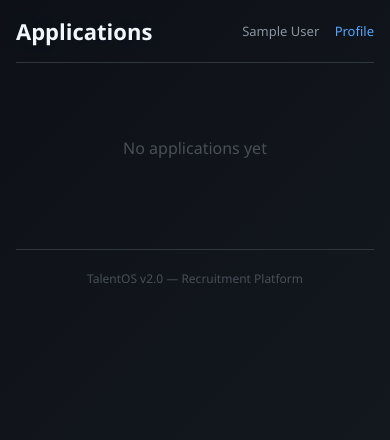
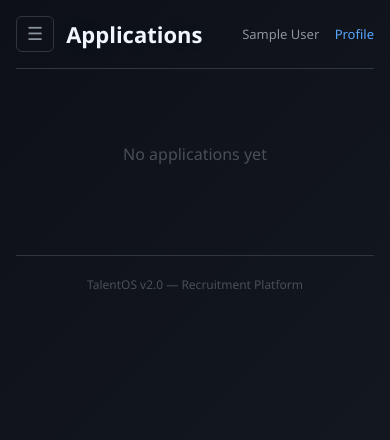
Before and after one commit to Anesh2302/talentos, a Flask app: page /applications in a window 390 px wide. Shown: the top 440 px of the page. Run offline with Flask 3, Linux system fonts and the light colour scheme; the visitor is signed in with stand-in values (Sample User, id 1); data that the repository does not hold is empty.

Commit message:
Add auto open/close sidebar nav animation

```diff
--- a/talentos/templates/base.html
+++ b/talentos/templates/base.html
@@ -6,7 +6,7 @@
   <title>{% block title %}TalentOS{% endblock %}</title>
   <style>
     * { box-sizing: border-box; margin: 0; padding: 0; }
-    body { font-family: 'Segoe UI', Arial, sans-serif; background: linear-gradient(135deg, #0d1117 0%, #161b22 100%); color: #c9d1d9; min-height: 100vh; }
+    body { font-family: 'Segoe UI', Arial, sans-serif; background: linear-gradient(135deg, #0d1117 0%, #161b22 100%); color: #c9d1d9; min-height: 100vh; overflow-x: hidden; }
     @keyframes fadeIn { from { opacity: 0; transform: translateY(12px); } to { opacity: 1; transform: translateY(0); } }
     @keyframes slideIn { from { opacity: 0; transform: translateX(-20px); } to { opacity: 1; transform: translateX(0); } }
     @keyframes pulse { 0%, 100% { transform: scale(1); } 50% { transform: scale(1.05); } }
@@ -14,17 +14,29 @@
     @keyframes spin { to { transform: rotate(360deg); } }
     @keyframes float { 0%, 100% { transform: translateY(0); } 50% { transform: translateY(-4px); } }
     @keyframes glow { 0%, 100% { box-shadow: 0 0 5px rgba(88,166,255,0.3); } 50% { box-shadow: 0 0 20px rgba(88,166,255,0.6); } }
+    @keyframes logoSpin { 0% { transform: rotate(0deg); } 100% { transform: rotate(360deg); } }
     .app { display: flex; min-height: 100vh; }
-    .sidebar { width: 240px; background: linear-gradient(180deg, #161b22 0%, #0d1117 100%); border-right: 1px solid #30363d; padding: 20px 0; flex-shrink: 0; animation: slideIn 0.4s ease-out; }
-    .sidebar h2 { color: #58a6ff; padding: 0 20px 20px; font-size: 20px; border-bottom: 1px solid #30363d; margin-bottom: 10px; display: flex; align-items: center; gap: 8px; }
-    .sidebar h2::before { content: "◆"; font-size: 14px; color: #f0883e; animation: pulse 2s infinite; }
-    .sidebar a { display: block; padding: 10px 20px; color: #8b949e; text-decoration: none; font-size: 14px; transition: all 0.25s ease; border-left: 3px solid transparent; position: relative; }
-    .sidebar a:hover { background: linear-gradient(90deg, #1c2128 0%, transparent 100%); color: #58a6ff; border-left-color: #58a6ff; padding-left: 24px; }
+    .sidebar { width: 56px; background: linear-gradient(180deg, #161b22 0%, #0d1117 100%); border-right: 1px solid #30363d; flex-shrink: 0; transition: width 0.35s cubic-bezier(0.4, 0, 0.2, 1); overflow: hidden; position: relative; z-index: 10; }
+    .sidebar::after { content: ""; position: absolute; top: 0; right: 0; bottom: 0; width: 2px; background: linear-gradient(180deg, #58a6ff, #f0883e, #3fb950); opacity: 0; transition: opacity 0.3s; }
+    .sidebar:hover::after, .sidebar.open::after { opacity: 0.3; }
+    .sidebar:hover { width: 240px; }
+    .sidebar.open { width: 240px; }
+    .sidebar-inner { width: 240px; padding: 16px 0; }
+    .sidebar .logo { color: #58a6ff; padding: 4px 18px 16px; font-size: 20px; border-bottom: 1px solid #30363d; margin-bottom: 8px; display: flex; align-items: center; gap: 10px; white-space: nowrap; }
+    .sidebar .logo .diamond { font-size: 14px; color: #f0883e; animation: pulse 2s infinite; flex-shrink: 0; }
+    .sidebar .logo .label, .sidebar a .label { opacity: 0; transition: opacity 0.2s ease; }
+    .sidebar:hover .logo .label, .sidebar:hover a .label, .sidebar.open .logo .label, .sidebar.open a .label { opacity: 1; transition: opacity 0.3s ease 0.15s; }
+    .sidebar a { display: flex; align-items: center; gap: 12px; padding: 10px 18px; color: #8b949e; text-decoration: none; font-size: 14px; transition: all 0.25s ease; border-left: 3px solid transparent; white-space: nowrap; }
+    .sidebar a:hover { background: linear-gradient(90deg, #1c2128 0%, transparent 100%); color: #58a6ff; border-left-color: #58a6ff; padding-left: 22px; }
     .sidebar a.active { background: linear-gradient(90deg, #1c2128 0%, transparent 100%); color: #f0f6fc; border-left-color: #f0883e; font-weight: 600; }
-    .sidebar a .badge { float: right; background: linear-gradient(135deg, #f85149, #da3633); color: #fff; font-size: 11px; padding: 1px 7px; border-radius: 10px; animation: pulse 2s infinite; }
-    .sidebar hr { border: none; border-top: 1px solid #30363d; margin: 10px 20px; opacity: 0.5; }
-    .content { flex: 1; padding: 24px 32px; max-width: 1200px; animation: fadeIn 0.5s ease-out; }
+    .sidebar a .icon { font-size: 16px; width: 20px; text-align: center; flex-shrink: 0; }
+    .sidebar a .badge { margin-left: auto; background: linear-gradient(135deg, #f85149, #da3633); color: #fff; font-size: 11px; padding: 1px 7px; border-radius: 10px; animation: pulse 2s infinite; flex-shrink: 0; }
+    .sidebar hr { border: none; border-top: 1px solid #30363d; margin: 8px 18px; opacity: 0.5; }
+    .content { flex: 1; padding: 24px 32px; max-width: 1200px; animation: fadeIn 0.5s ease-out; min-width: 0; }
     .topbar { display: flex; justify-content: space-between; align-items: center; margin-bottom: 24px; padding-bottom: 16px; border-bottom: 1px solid #30363d; animation: fadeIn 0.6s ease-out; }
+    .topbar-left { display: flex; align-items: center; gap: 12px; }
+    .menu-btn { background: none; border: 1px solid #30363d; color: #8b949e; font-size: 18px; cursor: pointer; padding: 6px 10px; border-radius: 6px; transition: all 0.25s ease; display: none; }
+    .menu-btn:hover { border-color: #58a6ff; color: #58a6ff; }
     .topbar h1 { color: #f0f6fc; font-size: 22px; text-shadow: 0 0 30px rgba(88,166,255,0.1); }
     .topbar .user { color: #8b949e; font-size: 13px; }
     .topbar .user a { color: #58a6ff; text-decoration: none; margin-left: 12px; transition: color 0.2s; }
@@ -88,34 +100,42 @@
     .msg.error::before { content: "✕"; }
     .loading-spinner { display: inline-block; width: 24px; height: 24px; border: 3px solid #30363d; border-top-color: #58a6ff; border-radius: 50%; animation: spin 0.8s linear infinite; }
     .fade-in { animation: fadeIn 0.5s ease-out; }
-    @media (max-width: 768px) { .sidebar { display: none; } .content { padding: 16px; } .form-row { flex-direction: column; } }
+    @media (max-width: 768px) { .sidebar { position: fixed; left: 0; top: 0; bottom: 0; z-index: 100; width: 0; border-right: none; } .sidebar:hover, .sidebar.open { width: 240px; border-right: 1px solid #30363d; } .menu-btn { display: block; } .content { padding: 16px; } .form-row { flex-direction: column; } }
   </style>
 </head>
 <body>
 <div class="app">
-  <div class="sidebar">
-    <h2>TalentOS</h2>
-    <a href="/dashboard" class="{% if active == 'dashboard' %}active{% endif %}">Dashboard</a>
-    <a href="/social/feed" class="{% if active == 'social' %}active{% endif %}">Feed</a>
-    <a href="/social/users" class="{% if active == 'social' or active == 'network' %}active{% endif %}">Network</a>
-    <a href="/jobs" class="{% if active == 'jobs' %}active{% endif %}">Jobs</a>
-    <a href="/companies" class="{% if active == 'companies' %}active{% endif %}">Companies</a>
-    {% if current_user.role in ('admin','recruiter') %}
-    <a href="/applications" class="{% if active == 'applications' %}active{% endif %}">Applications</a>
-    {% endif %}
-    <a href="/messages" class="{% if active == 'messages' %}active{% endif %}">Messages</a>
-    <a href="/profile" class="{% if active == 'profile' %}active{% endif %}">Profile</a>
-    {% if current_user.role == 'admin' %}
-    <hr style="border-color:#30363d;margin:10px 20px;">
-    <a href="/admin/users" class="{% if active == 'admin_users' %}active{% endif %}">Users</a>
-    <a href="/admin/security" class="{% if active == 'admin_security' %}active{% endif %}">Security</a>
-    {% endif %}
-    <hr style="border-color:#30363d;margin:10px 20px;">
-    <a href="/auth/logout">Sign Out</a>
+  <div class="sidebar" id="sidebar">
+    <div class="sidebar-inner">
+      <div class="logo">
+        <span class="diamond">◆</span>
+        <span class="label">TalentOS</span>
+      </div>
+      <a href="/dashboard" class="{% if active == 'dashboard' %}active{% endif %}"><span class="icon">📊</span><span class="label">Dashboard</span></a>
+      <a href="/social/feed" class="{% if active == 'social' %}active{% endif %}"><span class="icon">📰</span><span class="label">Feed</span></a>
+      <a href="/social/users" class="{% if active == 'social' or active == 'network' %}active{% endif %}"><span class="icon">👥</span><span class="label">Network</span></a>
+      <a href="/jobs" class="{% if active == 'jobs' %}active{% endif %}"><span class="icon">💼</span><span class="label">Jobs</span></a>
+      <a href="/companies" class="{% if active == 'companies' %}active{% endif %}"><span class="icon">🏢</span><span class="label">Companies</span></a>
+      {% if current_user.role in ('admin','recruiter') %}
+      <a href="/applications" class="{% if active == 'applications' %}active{% endif %}"><span class="icon">📋</span><span class="label">Applications</span></a>
+      {% endif %}
+      <a href="/messages" class="{% if active == 'messages' %}active{% endif %}"><span class="icon">✉️</span><span class="label">Messages</span></a>
+      <a href="/profile" class="{% if active == 'profile' %}active{% endif %}"><span class="icon">👤</span><span class="label">Profile</span></a>
+      {% if current_user.role == 'admin' %}
+      <hr>
+      <a href="/admin/users" class="{% if active == 'admin_users' %}active{% endif %}"><span class="icon">⚙️</span><span class="label">Users</span></a>
+      <a href="/admin/security" class="{% if active == 'admin_security' %}active{% endif %}"><span class="icon">🔒</span><span class="label">Security</span></a>
+      {% endif %}
+      <hr>
+      <a href="/auth/logout"><span class="icon">🚪</span><span class="label">Sign Out</span></a>
+    </div>
   </div>
   <div class="content">
     <div class="topbar">
-      <h1>{% block heading %}Dashboard{% endblock %}</h1>
+      <div class="topbar-left">
+        <button class="menu-btn" id="menuBtn" onclick="toggleSidebar()">☰</button>
+        <h1>{% block heading %}Dashboard{% endblock %}</h1>
+      </div>
       <div class="user">{{ current_user.name }} <a href="/profile">Profile</a></div>
     </div>
     {% with messages = get_flashed_messages(with_categories=true) %}
@@ -127,5 +147,31 @@
     <div class="footer">TalentOS v2.0 — Recruitment Platform</div>
   </div>
 </div>
+<script>
+let sidebar = document.getElementById('sidebar');
+let closeTimer = null;
+
+sidebar.addEventListener('mouseenter', function() {
+  clearTimeout(closeTimer);
+});
+
+sidebar.addEventListener('mouseleave', function() {
+  closeTimer = setTimeout(function() {
+    if (window.innerWidth <= 768) {
+      sidebar.classList.remove('open');
+    }
+  }, 800);
+});
+
+function toggleSidebar() {
+  sidebar.classList.toggle('open');
+}
+
+document.addEventListener('click', function(e) {
+  if (window.innerWidth <= 768 && !sidebar.contains(e.target) && !e.target.closest('.menu-btn')) {
+    sidebar.classList.remove('open');
+  }
+});
+</script>
 </body>
 </html>
--- a/talentos/templates/login.html
+++ b/talentos/templates/login.html
@@ -140,7 +140,7 @@ function showOtpDialog(email, password, code) {
       else { document.getElementById('otpError').textContent = data.error || 'Invalid OTP'; document.getElementById('otpError').style.display = 'block'; this.disabled = false; this.textContent = 'Verify OTP'; }
     } catch(err) { document.getElementById('otpError').textContent = 'Network error'; document.getElementById('otpError').style.display = 'block'; this.disabled = false; this.textContent = 'Verify OTP'; }
   };
-  document.getElementById('otpCancelBtn').onclick = () => { overlay.style.animation = 'fadeIn 0.2s reverse'; setTimeout(()=>overlay.remove(), 200); };
+  document.getElementById('otpCancelBtn').onclick = () => { overlay.style.opacity = '0'; overlay.style.transition = 'opacity 0.2s'; setTimeout(()=>overlay.remove(), 200); };
 }
 </script>
 
@@ -212,7 +212,7 @@ function showFaceStep(email, token) {
       else { status.innerHTML = '<span style="color:#f85149">' + (data.error||'Login failed') + '</span>'; }
     } catch(e) { status.innerHTML = '<span style="color:#f85149">Error: ' + e.message + '</span>'; }
   };
-  document.getElementById('faceStepCancelBtn').onclick = () => { if(stream) stream.getTracks().forEach(t=>t.stop()); overlay.style.animation = 'fadeIn 0.2s reverse'; setTimeout(()=>overlay.remove(), 200); };
+  document.getElementById('faceStepCancelBtn').onclick = () => { if(stream) stream.getTracks().forEach(t=>t.stop()); overlay.style.opacity = '0'; overlay.style.transition = 'opacity 0.2s'; setTimeout(()=>overlay.remove(), 200); };
 }
 </script>
 </body>
```
